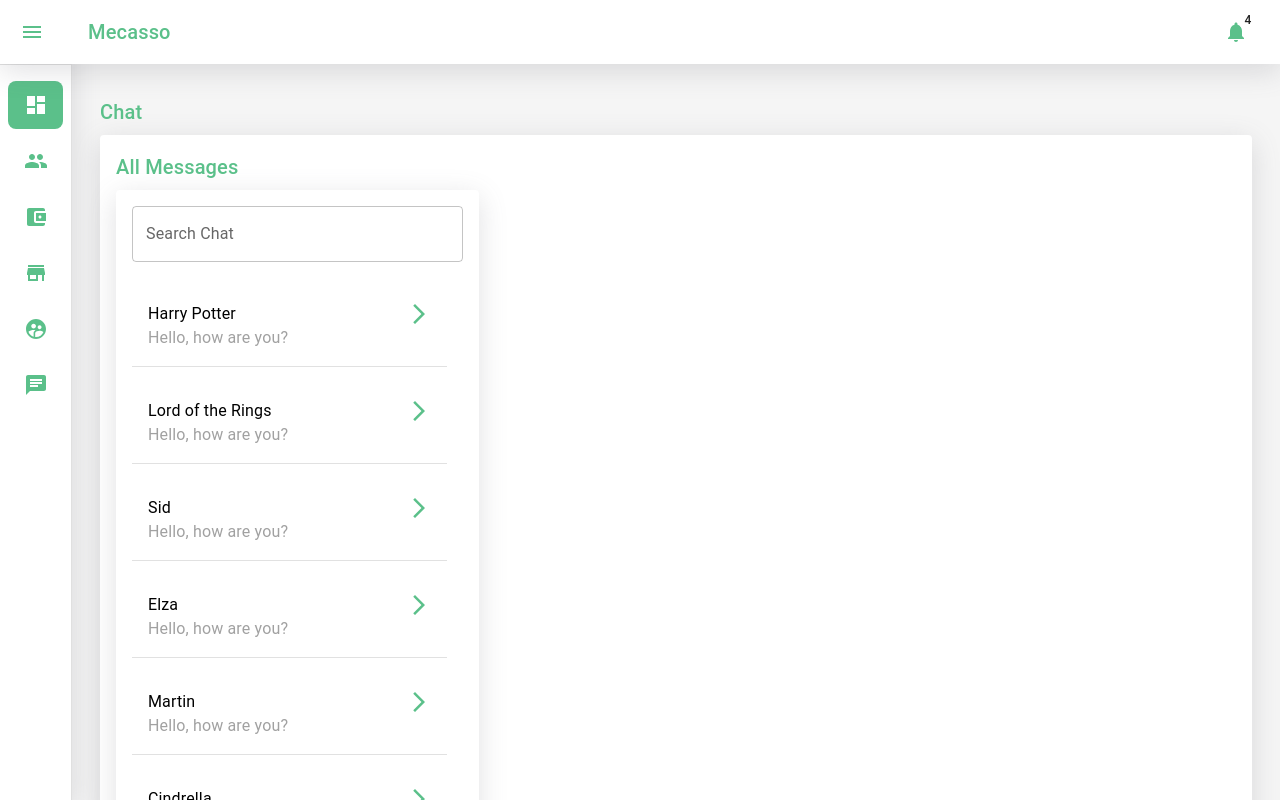
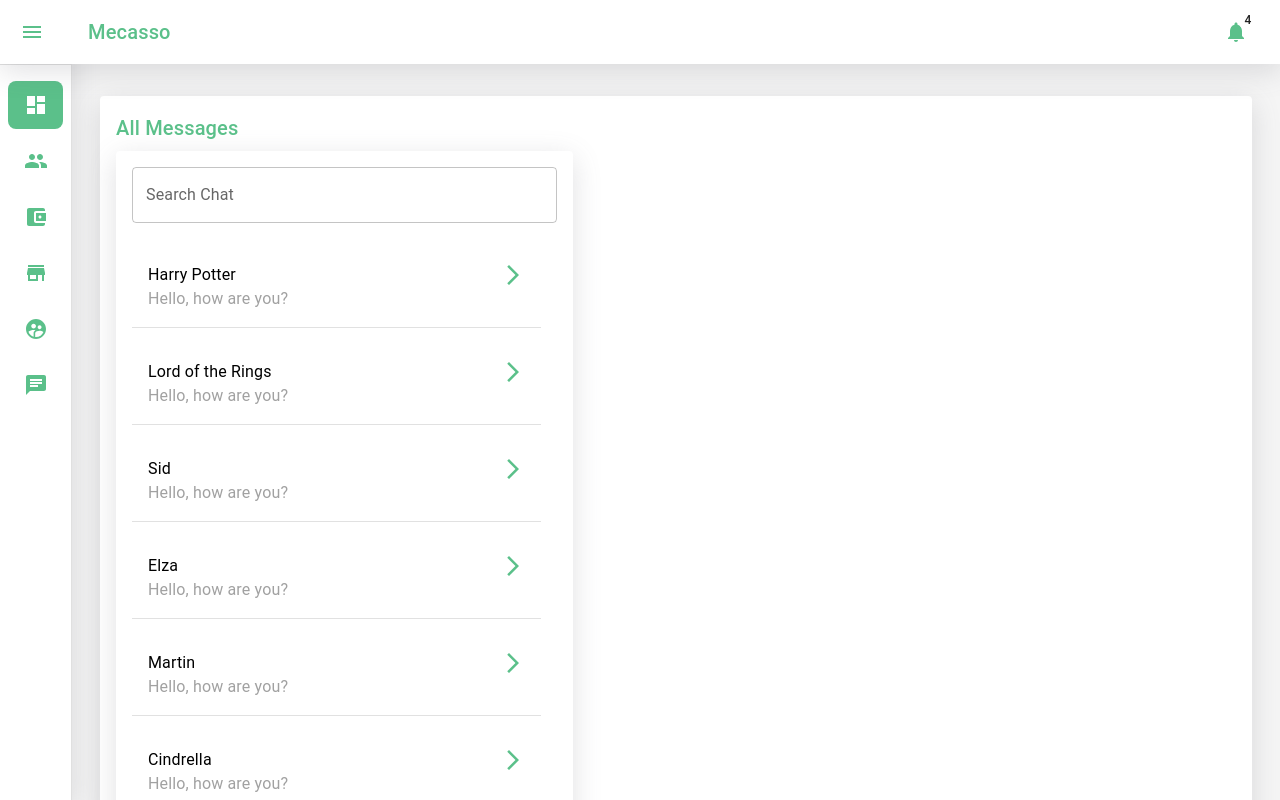
Before and after one commit to amaaz-arshad/Mecasso, a React (Create React App) app: page /chat in a window 1280 px wide. Built offline with nearby package versions, Linux system fonts and the light colour scheme.

Commit message:
responsive chat

```diff
--- a/src/seller/screens/Chat.js
+++ b/src/seller/screens/Chat.js
@@ -7,9 +7,10 @@ import Paper from "@mui/material/Paper"
 import TextField from "@mui/material/TextField"
 import Title from "../components/sharedComponent/Title"
 import ArrowForwardIosIcon from "@mui/icons-material/ArrowForwardIos"
-import { Link, Outlet } from "react-router-dom"
+import { Link, Outlet, useParams } from "react-router-dom"
 
 const Chat = () => {
+  const { name } = useParams()
   const chat = [
     {
       id: 1,
@@ -68,10 +69,20 @@ const Chat = () => {
   ]
   return (
     <Container maxWidth="lg" sx={{ mt: 4, mb: 4 }}>
-      <Title>Chat</Title>
-      <Paper sx={{ padding: "1rem", height: 900 }}>
+      {/* <Title>{name}</Title> */}
+      <Paper sx={{ padding: "1rem", height: 800 }}>
         <Grid container spacing={2}>
-          <Grid item xs={12} md={4}>
+          <Grid
+            item
+            xs={12}
+            sx={
+              name
+                ? { display: { xs: "none", sm: "block" } }
+                : { display: "block" }
+            }
+            sm={5}
+            // md={4}
+          >
             <Title>All Messages</Title>
 
             <Paper sx={{ padding: "1rem" }}>
@@ -86,13 +97,13 @@ const Chat = () => {
                 xs={12}
                 spacing={2}
                 marginY={1}
-                height={720}
+                height={620}
                 overflow="auto"
               >
                 {chat.map(({ id, name, image, message }) => (
                   <Grid item xs={12} key={id}>
                     <Link to={`${name}`}>
-                    {/* <Link to={`${id}`}> */}
+                      {/* <Link to={`${id}`}> */}
                       <Box
                         display="flex"
                         justifyContent="space-between"
@@ -117,7 +128,16 @@ const Chat = () => {
               </Grid>
             </Paper>
           </Grid>
-          <Grid item xs={12} md={8}>
+          <Grid
+            item
+            xs={12}
+            sx={`${
+              name
+                ? { display: "block" }
+                : { display: { xs: "none", md: "block" } }
+            }`}
+            sm={7}
+          >
             <Outlet />
           </Grid>
         </Grid>
--- a/src/seller/screens/ChatUser.js
+++ b/src/seller/screens/ChatUser.js
@@ -49,7 +49,7 @@ const ChatUser = () => {
         <img src="/u1.png" alt="" style={{ margin: "0.75rem" }} />
         <Typography variant="h6">{name}</Typography>
       </Paper>
-      <Box height={700} overflow="auto" p={3}>
+      <Box height={600} overflow="auto" p={3}>
         {chatMessage.map(({ id, name, message }) => (
           <>
             {name === "u" ? (
```
